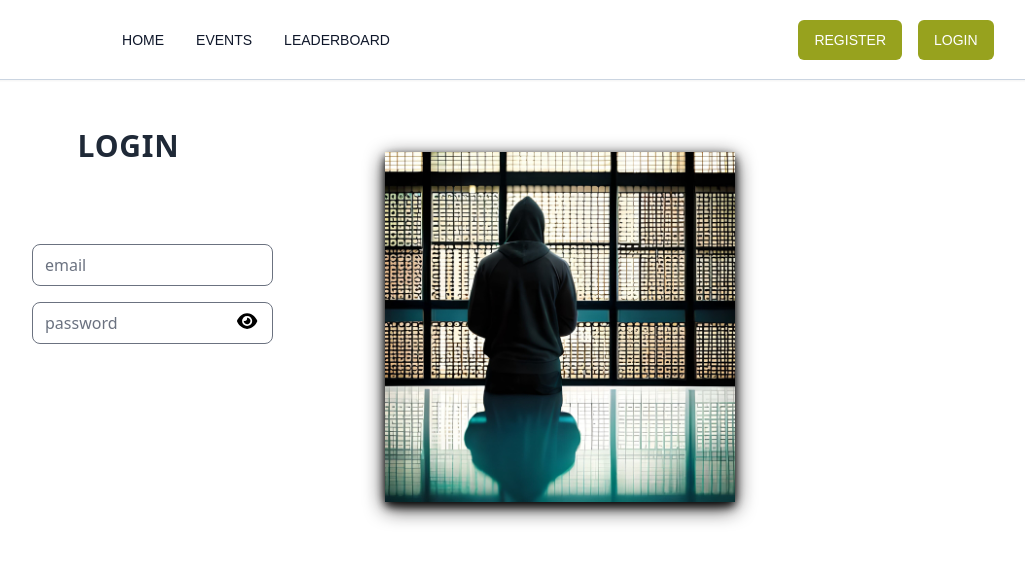
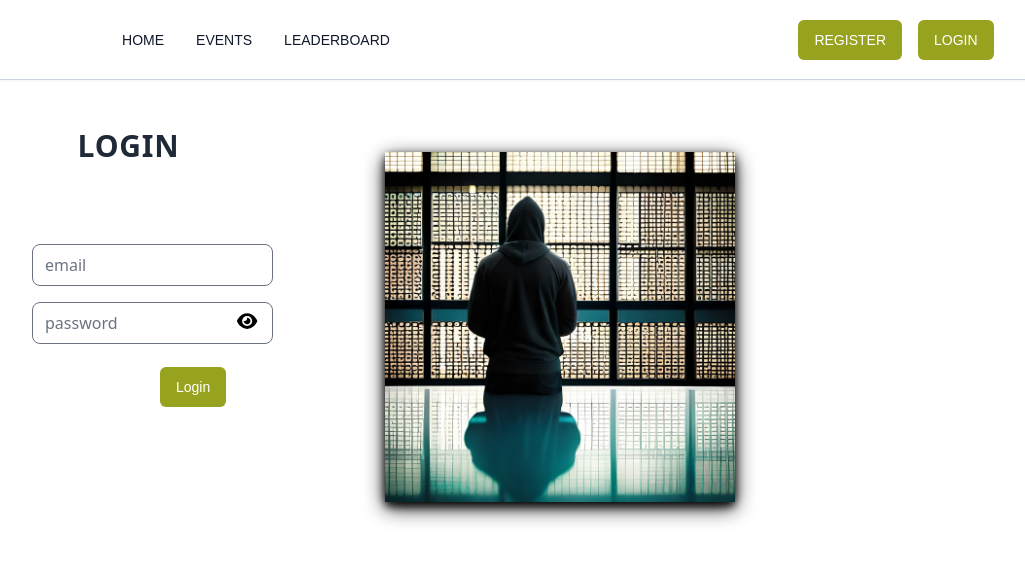
Before and after one commit to anton-cornak/codefights-web, a Next.js app in the folder front-end/: page /signin in a window 1280 px wide. Shown: the top 562 px of the page, without its empty margins (64-1089 px from the left). Built offline with nearby package versions, Linux system fonts and the light colour scheme; no server answers; a web font is replaced by a local one; what prettier-plugin-tailwindcss would draw is missing.

Commit message:
buttons fix, @radix removed

```diff
--- a/front-end/components/Navbar.tsx
+++ b/front-end/components/Navbar.tsx
@@ -1,8 +1,18 @@
 import Link from 'next/link'
 import { buttonVariants } from './Button'
+import { signOut, useSession } from "next-auth/react";
+import { useState } from "react";
 
 const Navbar = () => {
+  const { data: session } = useSession();
 
+  const user = session?.user;
+
+  const [active, setActive] = useState(false);
+
+  const handleClick = () => {
+    setActive(!active);
+  };
 
     return (
         <div className='sticky w-full backdrop-blur-sm bg-white/75 dark:bg-black z-50 top-0 left-0 right-0 h-20 border-b border-slate-300 dark:border-slate-600 shadow-sm flex items-center justify-center '>
@@ -18,26 +28,26 @@ const Navbar = () => {
                 <Link href='/leaderboard' className={buttonVariants({ variant: 'link' })}>
                     LEADERBOARD
                 </Link>
-
             </div>
 
-
-
-
             <div className='container max-width-7xl mx-auto w-full flex justify-center items-center'>
-
-
                 <div className='hidden md:flex gap-4 uppercase'>
                     <Link className={buttonVariants({ variant: 'default' })}
                                 href='/registration'>
                                 register
                     </Link>
-                    <Link className={buttonVariants({ variant: 'default' })}
-                                href='/signin'>
-                                login
-                    </Link>
-
-
+                    {user ? (
+                        <>
+                            <button className={buttonVariants({ variant: 'default' })} onClick={() => signOut()}>
+                                Sign Out
+                            </button>
+                        </>
+                    ) : (
+                        <Link className={buttonVariants({ variant: 'default' })}
+                            href='/signin'>
+                            login
+                        </Link>
+                    )}
                 </div>
             </div>
         </div>
--- a/front-end/components/RegistrationForm.tsx
+++ b/front-end/components/RegistrationForm.tsx
@@ -4,6 +4,7 @@ import Link from "next/link";
 import { Formik, Form, Field, ErrorMessage } from 'formik';
 import * as Yup from 'yup';
 import BoxShadowImage from "./BoxShadowImage";
+import { buttonVariants } from './Button'
 
 const languageOptions = [
   { value: 1, label: "Python" },
@@ -186,7 +187,7 @@ const handleEmailChange = (
               <div className="flex flex-col items-start sm:flex-row sm:items-start">
                 <button
                   type="submit"
-                  className="px-4 py-2 text-sm font-medium text-white bg-custom_light_grey rounded-sm hover:bg-custom_green focus:outline-none focus:ring-2 focus:ring-custom_green"
+                  className={buttonVariants({ variant: 'default' })}
                 >
                   Register
                 </button>
--- a/front-end/package.json
+++ b/front-end/package.json
@@ -15,7 +15,6 @@
     "@fortawesome/fontawesome-svg-core": "^6.4.0",
     "@fortawesome/free-solid-svg-icons": "^6.4.0",
     "@fortawesome/react-fontawesome": "^0.2.0",
-    "@radix-ui/react-dropdown-menu": "^2.0.4",
     "@types/": "fortawesome/react-fontawesome",
     "@types/node": "18.15.3",
     "@types/react": "18.0.28",
--- a/front-end/pages/api/auth/nextauth_authorisation.ts
+++ b/front-end/pages/api/auth/[...nextauth].ts
@@ -1,6 +1,6 @@
 import CredentialsProvider from "next-auth/providers/credentials";
 import NextAuth from "next-auth";
-import { userService } from "services/UserService";
+import { userService } from "../../../services/UserService";
 if (!process.env.NEXTAUTH_SECRET) {
   throw new Error("Please provide process.env.NEXTAUTH_SECRET");
 }
--- a/front-end/pages/registration.tsx
+++ b/front-end/pages/registration.tsx
@@ -1,4 +1,4 @@
-import RegistrationForm from "components/RegistrationForm";
+import RegistrationForm from "@/components/RegistrationForm";
 
 const Registration = () => {
     return (<div>
--- a/front-end/pages/signin.tsx
+++ b/front-end/pages/signin.tsx
@@ -6,6 +6,7 @@ import { faEye, faEyeSlash } from "@fortawesome/free-solid-svg-icons";
 import { FontAwesomeIcon } from "@fortawesome/react-fontawesome";
 
 import "@fortawesome/fontawesome-svg-core/styles.css";
+import { buttonVariants } from "@/components/Button";
 
 const SignInPage = () => {
   const [email, setEmail] = useState("");
@@ -92,10 +93,12 @@ const SignInPage = () => {
             )}
           </div>
 
-          <br />
-          <button className="ml-60 mt-4 uppercase px-4 py-2 text-sm font-medium text-white bg-custom_light_grey rounded-sm hover:bg-custom_green focus:outline-none focus:ring-2 focus:ring-custom_green" type="submit">
+            <br />
+            <div className="ml-48">
+          <button type="submit" className={buttonVariants({ variant: 'default' })}>
             Login
-          </button>
+              </button>
+              </div>
         </form>
       </div>
       <div className="md:shrink-0 mr-16 mt-10 ml-16">
```
